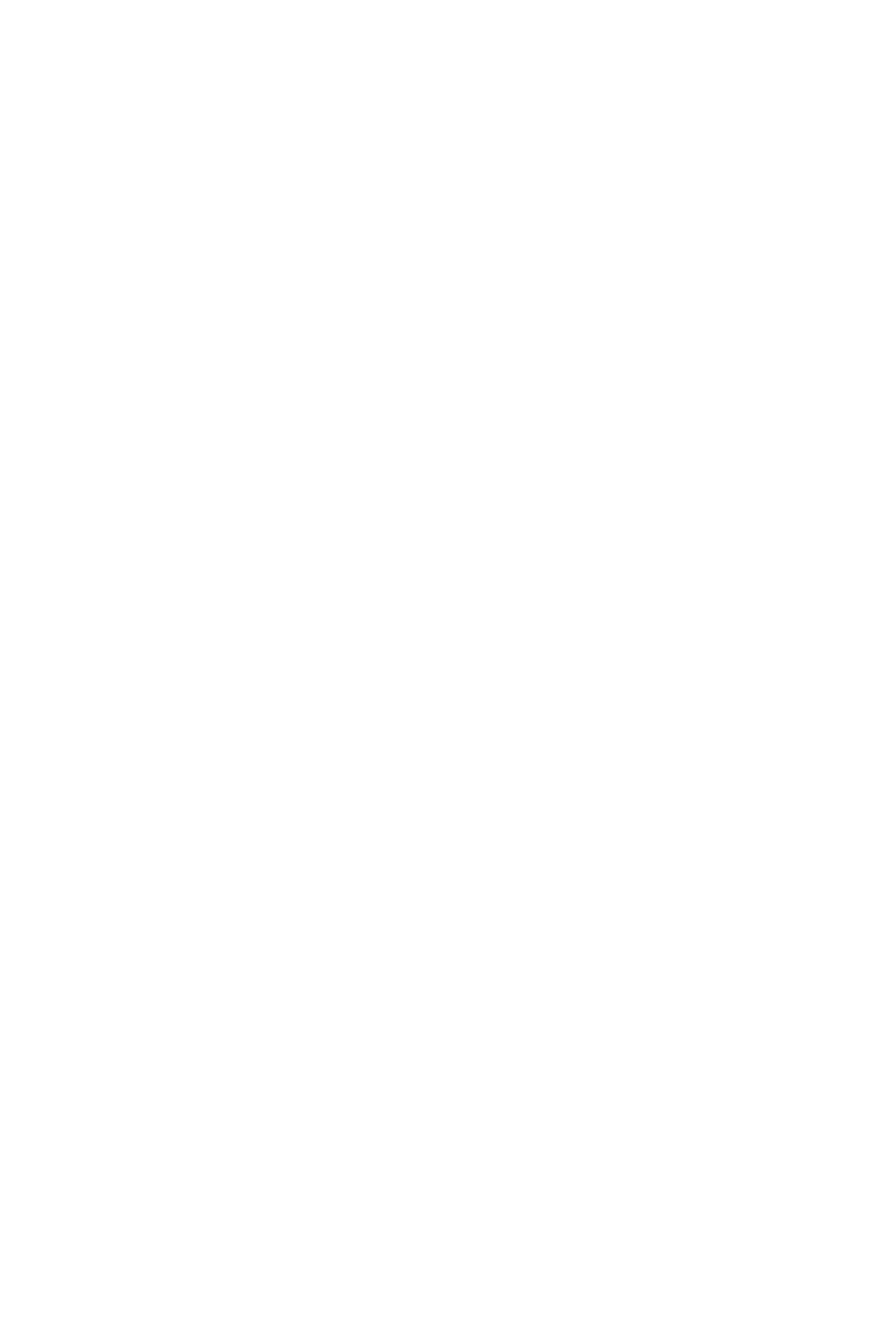
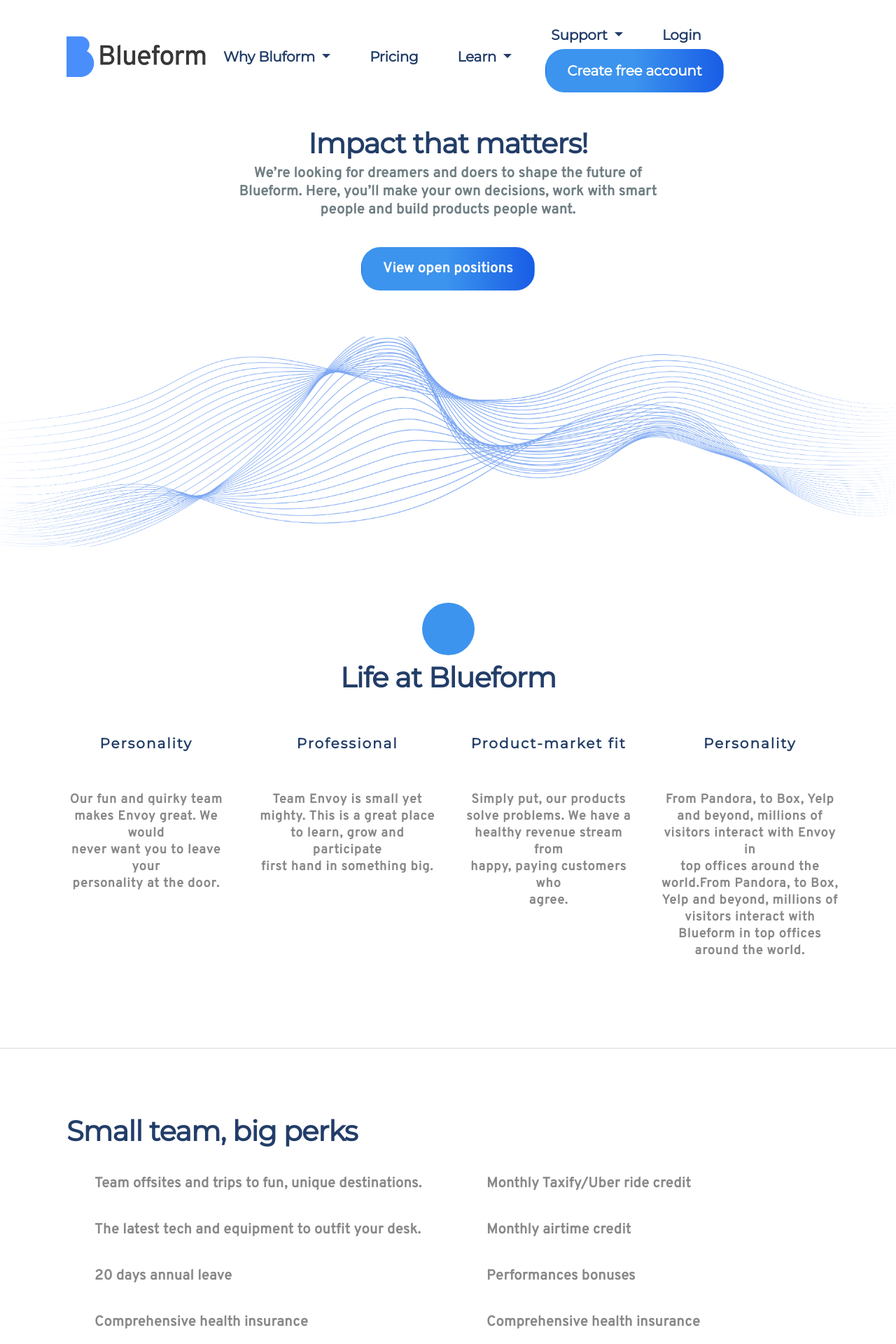
Before and after one commit to DestinyAjax/blueform-web, a Vue app: page /careers in a window 1280 px wide. Shown: the top 1920 px of the page at 70% size. Before the commit the page ends 800 px from the top, so only its background shows below. Built offline with nearby package versions, Linux system fonts and the light colour scheme.

Commit message:
Added careers page

```diff
--- a/index.html
+++ b/index.html
@@ -4,7 +4,7 @@
 <head>
   <meta charset="utf-8">
   <meta name="viewport" content="width=device-width,initial-scale=1.0">
-  <title>book-store</title>
+  <title>Blueform - Modern online and offline data collection</title>
 </head>
 
 <body>
--- a/src/components/BottomNav.vue
+++ b/src/components/BottomNav.vue
@@ -1,5 +1,5 @@
 <template>
-	<section id="footer">
+	<div id="footer">
       	<div class="container-fluid">
       		<div class="row first">
       			<div class="col-md-2 col-xs-12 col-sm-12">
@@ -26,7 +26,7 @@
       				<h3>About Us</h3><br/>
       				<p>Company <br> Careers <br>Media Kit <br>Privacy & Terms</p>
       			</div>
-      		</div>
+      		</div><hr/>
       		<div class="row bottom">
       			<div class="col-md-3 col-xs-12 col-sm-12">
       				<h3>Contact</h3><br/>
@@ -39,7 +39,7 @@
       			<div class="col-md-6 col-xs-12 col-sm-12 social"></div>
       		</div>
       	</div>
-  	</section>
+  	</div>
 </template>
 
 <script>
--- a/src/components/NavMenu.vue
+++ b/src/components/NavMenu.vue
@@ -16,23 +16,21 @@
               </a>
               <div class="dropdown-menu" aria-labelledby="navbarDropdown">
                 <router-link to="/why-choose-us"><a class="dropdown-item">Why Choose Blueform</a></router-link>
-                <a class="dropdown-item" href="#">Another action</a>
+                <a class="dropdown-item" href="#">Success Rate</a>
                 <div class="dropdown-divider"></div>
-                <a class="dropdown-item" href="#">Something else here</a>
+                <a class="dropdown-item" href="#">Demo</a>
               </div>
             </li>
             <li class="nav-item active">
-              <a class="nav-link" href="#">Pricing <span class="sr-only">(current)</span></a>
+              <router-link to="/pricing" class="nav-link">Pricing <span class="sr-only">(current)</span></router-link>
             </li>
             <li class="nav-item dropdown">
               <a class="nav-link dropdown-toggle" href="#" id="navbarDropdown" role="button" data-toggle="dropdown" aria-haspopup="true" aria-expanded="false">
                 Learn
               </a>
               <div class="dropdown-menu" aria-labelledby="navbarDropdown">
-                <a class="dropdown-item" href="#">Action</a>
-                <a class="dropdown-item" href="#">Another action</a>
+                <router-link to="/careers" class="nav-link">Careers</router-link>
                 <div class="dropdown-divider"></div>
-                <a class="dropdown-item" href="#">Something else here</a>
               </div>
             </li>
           </ul>
@@ -42,10 +40,9 @@
                 Support
               </a>
               <div class="dropdown-menu" aria-labelledby="navbarDropdown">
-                <a class="dropdown-item" href="#">Action</a>
-                <router-link to="/about"><a class="dropdown-item">Another action</a></router-link>
+                <router-link to="/general-support" class="dropdown-item">General Support</router-link>
                 <div class="dropdown-divider"></div>
-                <a class="dropdown-item" href="#">Something else here</a>
+                <router-link to="/contact-us" class="dropdown-item">Contact Us</router-link>
               </div>
             </li>
             <li class="nav-item">
--- a/src/pages/Careers.vue
+++ b/src/pages/Careers.vue
@@ -0,0 +1,209 @@
+<template>
+	<div id="careers">
+    	<nav-menu></nav-menu><hr/>
+
+      	<section class="text-center section-1">
+	      	<div class="row">
+	      		<div class="col-md-3 col-xs-12 col-sm-12"></div>
+	      		<div class="col-md-6 col-xs-12 col-sm-12">
+			      	<h1>Impact that matters!</h1>
+			      	<p>We’re looking for dreamers and doers to shape the future of Blueform. Here, you’ll make your own decisions, work with smart people and build products people want.</p><br/>
+			      	<p><router-link to="/login"><a class="button is-primary learn-more" href="">View open positions</a></router-link></p>
+			    </div>
+			    <div class="col-md-3 col-xs-12 col-sm-12"></div>
+			</div>
+      	</section>
+
+      	<section class="section-2">
+	        <div style="padding: 150px;"></div>
+      	</section>
+
+      	<section class="section-3 text-center">
+	      	<div class="container-fuild">
+		        <div class="circle"></div>
+		        <h1>Life at Blueform</h1>
+		        <div class="row" style="margin-top: 60px;">
+		        	<div class="col-md-3 col-sm-12 col-xs-12">
+		        		<h2>Personality</h2><br/><br/>
+		        		<p>Our fun and quirky team <br/>makes Envoy great. We would<br/> never want you to leave your <br/>personality at the door.</p>
+		        	</div>
+		        	<div class="col-md-3 col-sm-12 col-xs-12">
+		        		<h2>Professional</h2><br/><br/>
+		        		<p>Team Envoy is small yet <br/>mighty. This is a great place <br/>to learn, grow and participate <br/>first hand in something big.</p>
+		        	</div>
+		        	<div class="col-md-3 col-sm-12 col-xs-12">
+		        		<h2>Product-market fit</h2><br/><br/>
+		        		<p>Simply put, our products <br/>solve problems. We have a <br/>healthy revenue stream from <br/>happy, paying customers who <br/>agree.</p>
+		        	</div>
+		        	<div class="col-md-3 col-sm-12 col-xs-12">
+		        		<h2>Personality</h2><br/><br/>
+		        		<p>From Pandora, to Box, Yelp <br/>and beyond, millions of <br/>visitors interact with Envoy in <br/>top offices around the <br/>world.From Pandora, to Box, <br/>Yelp and beyond, millions of <br/>visitors interact with <br/>Blueform in top offices <br/> around the world.</p>
+		        	</div>
+		        </div>
+		    </div>
+      	</section><hr/>
+
+      	<section class="section-4">
+      		<div class="container-fluid">
+	      		<h1>Small team, big perks</h1>
+	      		<div class="row">
+	      			<div class="col-md-6 col-sm-12 col-xs-12">
+	      				<ul>
+			                <li>Team offsites and trips to fun, unique destinations.</li>
+			                <li>The latest tech and equipment to outfit your desk.</li>
+			                <li>20 days annual leave</li>
+			                <li>Comprehensive health insurance</li>
+			                <li>Montly gym credit</li>
+			            </ul>
+	      			</div>
+	      			<div class="col-md-6 col-sm-12 col-xs-12">
+	      				<ul>
+			                <li>Monthly Taxify/Uber ride credit</li>
+			                <li>Monthly airtime credit</li>
+			                <li>Performances bonuses</li>
+			                <li>Comprehensive health insurance</li>
+			                <li>Tailor-made professional development for every team member</li>
+			            </ul>
+	      			</div>
+	      		</div>
+	      	</div>
+      	</section><hr/>
+
+      	<bottom-nav></bottom-nav>
+    </div>
+</template>
+
+<script>
+import NavMenu from "@/components/NavMenu";
+import BottomNav from "@/components/BottomNav";
+
+export default {
+  name: "Careers",
+  components: {
+    NavMenu,
+    BottomNav
+  }
+};
+</script>
+
+<style scoped>
+
+#careers .section-1 {
+	padding-top: 150px;
+	padding-bottom: 50px;
+	padding-left: 20px;
+	padding-right: 20px;
+}
+
+#careers .section-1 h1 {
+	font-style: normal;
+	font-weight: 600;
+	line-height: 44px;
+	font-size: 40px;
+	text-align: center;
+	letter-spacing: -0.02em;
+	color: #223D68;
+}
+
+#careers .section-1 p {
+	font-family: Overpass;
+	font-style: normal;
+	font-weight: 600;
+	line-height: 26px;
+	font-size: 20px;
+	text-align: center;
+	letter-spacing: 0.02em;
+	color: #6F7E83;
+}
+
+#careers .section-2 {
+  background: url(../assets/images/wavy-background.png);
+  background-size: cover;
+  background-position: center;
+}
+
+#careers .learn-more {
+  background: linear-gradient(90deg, #3C94EE 49%, #1558E5 104.42%);
+  font-size: 20px;
+  padding: 30px;
+  border-radius: 27px;
+  color: white;
+}
+
+#careers .section-3 {
+	margin-bottom: 30px;
+  	padding: 80px;
+}
+
+#careers .section-3 h1 {
+	font-style: normal;
+	font-weight: 600;
+	line-height: 44px;
+	font-size: 40px;
+	text-align: center;
+	letter-spacing: -0.02em;
+	color: #223D68;
+}
+
+#careers .section-3 .circle {
+	background: linear-gradient(270deg, #3C94EE 122.79%, #1D64E7 -30.15%);
+	height: 75px;
+	width: 75px;
+	padding: 20px;
+	color: white;
+	display: block;
+    margin: 0 auto;
+    margin-bottom: 10px;
+    border-radius: 50%;
+}
+
+#careers .section-3 p {
+	font-family: Overpass;
+	font-style: normal;
+	font-weight: 600;
+	line-height: 24px;
+	font-size: 18px;
+	text-align: center;
+	letter-spacing: 1px;
+	color: #888888;
+}
+
+#careers .section-3 h2 {
+	font-style: normal;
+	font-weight: 600;
+	line-height: 25px;
+	font-size: 20px;
+	letter-spacing: 2px;
+	color: #223D68;
+}
+
+#careers .section-4 {
+	margin-bottom: 30px;
+	padding: 80px;
+}
+
+#careers .section-4 h1 {
+	font-style: normal;
+	font-weight: 600;
+	line-height: 44px;
+	font-size: 40px;
+	letter-spacing: -0.02em;
+	color: #223D68;
+	margin-bottom: 40px;
+}
+
+#careers .section-4 ul {
+	padding-left: 40px;
+}
+
+#careers .section-4 ul li {
+	font-family: Overpass;
+	font-style: normal;
+	font-weight: 600;
+	line-height: normal;
+	font-size: 20px;
+	letter-spacing: 0.02em;
+	color: #888888;
+	margin-bottom: 40px;
+}
+</style>
--- a/src/router/index.js
+++ b/src/router/index.js
@@ -5,6 +5,7 @@ import Home from '../pages/Home'
 import Login from '../pages/Login'
 import Register from '../components/Register'
 import WhyChooseUs from '../pages/WhyChooseUs'
+import Careers from '../pages/Careers'
 
 Vue.use(Router)
 
@@ -22,6 +23,11 @@ let router = new Router({
       component: WhyChooseUs
     },
     {
+      path: '/careers',
+      name: 'Careers',
+      component: Careers
+    },
+    {
       path: '/login',
       name: 'Login',
       component: Login
```
Also changed, not shown: 9 other files (tests, documents, lock files or other folders).
